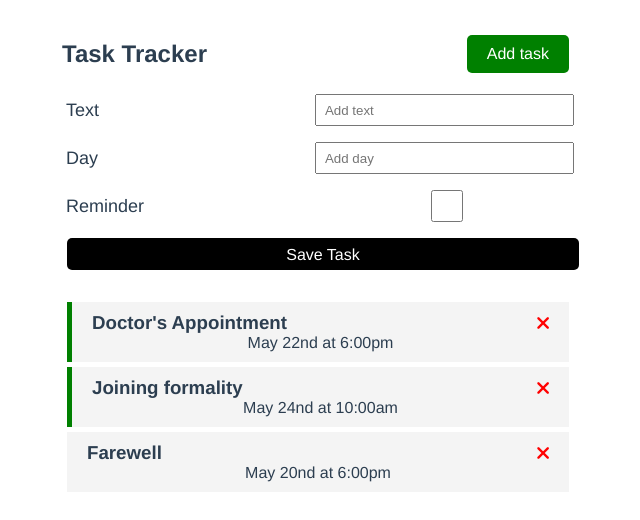
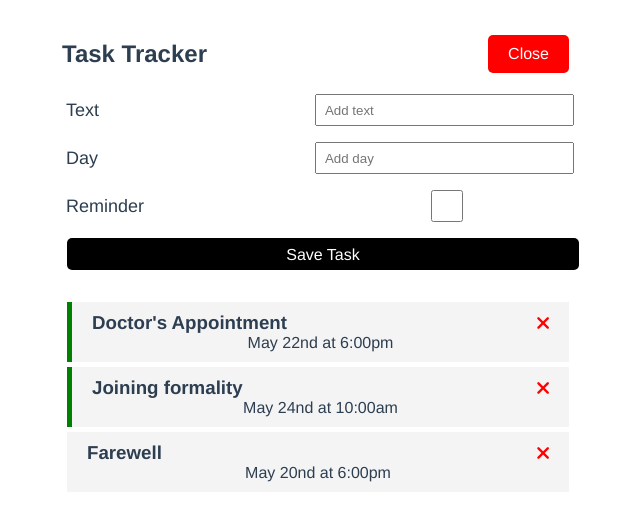
Before and after one commit to asamaiya00/hello-vue, a Vue app: page / in a window 1280 px wide. Both pictures are taken after a click on the button "Add task". Shown: the top 520 px of the page, without its empty margins (322-962 px from the left). Built offline with nearby package versions, Linux system fonts and the light colour scheme.

Commit message:
feat: toggle add form

```diff
--- a/src/App.vue
+++ b/src/App.vue
@@ -2,9 +2,15 @@
   <div class="container">
     <nav>
       <Header title="Task Tracker" />
-      <Button label="Add task" color="green" />
+      <Button
+        @btn-click="toggleAddTask"
+        :label="!showAddTask ? 'Add task' : 'Close'"
+        :color="!showAddTask ? 'green' : 'red'"
+      />
     </nav>
-    <AddTask @add-task="addTask" />
+    <div v-show="showAddTask">
+      <AddTask @add-task="addTask" />
+    </div>
     <Tasks
       @toggle-reminder="toggleReminder"
       @delete-task="deleteTask"
@@ -30,6 +36,7 @@ export default {
   data() {
     return {
       tasks: [],
+      showAddTask: false,
     };
   },
   methods: {
@@ -44,6 +51,9 @@ export default {
     },
     addTask(newTask) {
       this.tasks = [...this.tasks, newTask];
+    },
+    toggleAddTask() {
+      this.showAddTask = !this.showAddTask;
     },
   },
   created() {
--- a/src/components/Button.vue
+++ b/src/components/Button.vue
@@ -17,7 +17,7 @@ export default {
   },
   methods: {
     handleClick() {
-      console.log('btn clicked');
+      this.$emit('btn-click');
     },
   },
 };
```
